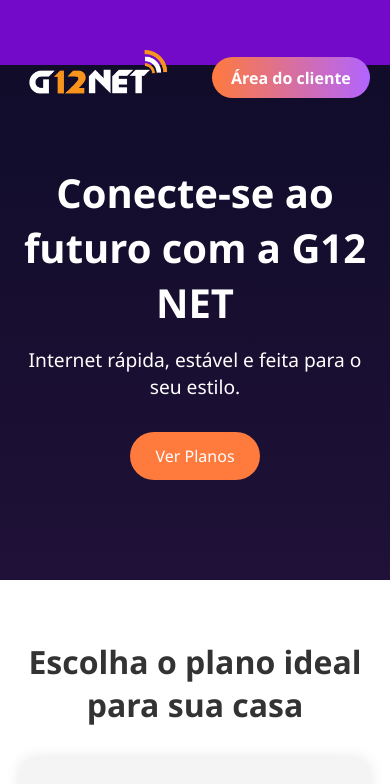
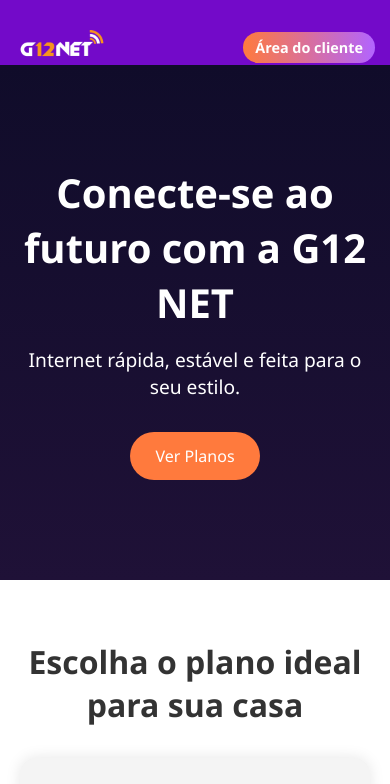
Before and after one commit to Jorge-0liveira/G12, a plain HTML site: page index.html in a window 390 px wide. Shown: the top 784 px of the page. Drawn offline with Linux system fonts and the light colour scheme.

Commit message:
teste versão mobile

```diff
--- a/index.html
+++ b/index.html
@@ -50,7 +50,6 @@
         <ul>
           <li>Download até 100 Mbps</li>
           <li>Upload até 50 Mbps</li>
-          <li>Wi-Fi 6 incluído</li>
           <li>Instalação grátis</li>
           <li>Plano com fidelidade</li>
           <li>Suporte 24/7</li>
@@ -100,7 +99,8 @@
     </div>
     <br>
     <br>
-    <h4><a href="https://api.whatsapp.com/send?phone=555121607000&text=Gostaria+de+informa%C3%A7%C3%B5es+sobre+os+planos+de+internet" class="btn-main fade-up">Consulte a disponibilidade de outros planos</a>
+    <h4><a href="https://api.whatsapp.com/send?phone=555121607000&text=Gostaria+de+informa%C3%A7%C3%B5es+sobre+os+planos+de+internet"
+      class="btn-main fade-up">Consulte a disponibilidade de outros planos</a>
     </h4>
   </section>
 
--- a/style.css
+++ b/style.css
@@ -399,21 +399,32 @@ body {
   opacity: 0.7;
 }
 
-/* 🔹 Responsividade para mobile */
+/* ===== Mobile (até 768px) ===== */
 @media (max-width: 768px) {
   .nav-links {
-    position: absolute;
-    top: 70px; /* altura abaixo da navbar */
-    left: 0;
-    width: 100%;
-    background: #4B0082;
-    flex-direction: column;
-    align-items: center;
-    gap: 15px;
-    padding: 20px 0;
-    display: none; /* escondido por padrão */
+    display: none; /* some com os links no mobile */
+  }
+
+  .navbar {
+    justify-content: space-between;
+    padding: 0 15px;
+    height: 65px;
+  }
+
+  .logo img {
+    max-height: 90px; /* ajusta o logo menor pro mobile */
+  }
+
+  .nav-right {
+    gap: 0; /* diminui o espaço */
+  }
+
+  .btn-cliente {
+    padding: 6px 12px;
+    font-size: 0.9rem;
   }
 }
+
 @media (max-width: 768px) {
   .footer-links {
     flex-direction: column; /* coloca os links em coluna */
```
